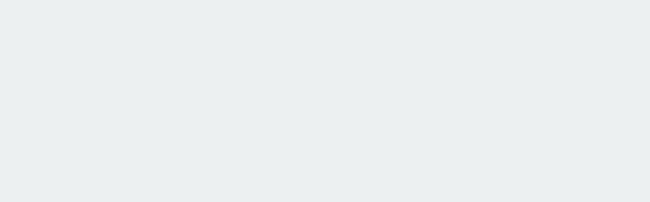
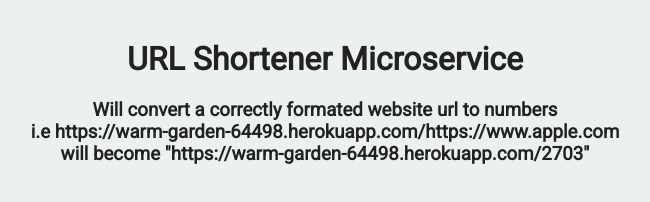
Before and after one commit to ReanyAlex/url_shorten, a website: page views/index.html in a window 1280 px wide. Shown: the whole page, without its empty margins (315-965 px from the left). Drawn offline with Linux system fonts and the light colour scheme.

Commit message:
added landing page

```diff
--- a/server.js
+++ b/server.js
@@ -46,7 +46,6 @@ app.route('/http(s)?://www.*').get(function(req, res) {
 
 
 app.route('/:num').get(function(req, res) {
-  console.log("a");
   let url = app.get('url')
   let random = app.get('random')
   console.log(random);
--- a/views/index.html
+++ b/views/index.html
@@ -9,6 +9,12 @@
 
    <body>
       <div class="container">
+        <h1> URL Shortener Microservice </h1>
+        <h3>
+          Will convert a correctly formated website url to numbers
+          <br> i.e https://warm-garden-64498.herokuapp.com/https://www.apple.com
+          <br> will become "https://warm-garden-64498.herokuapp.com/2703"
+        </h3>
 
 
       </div>
```
